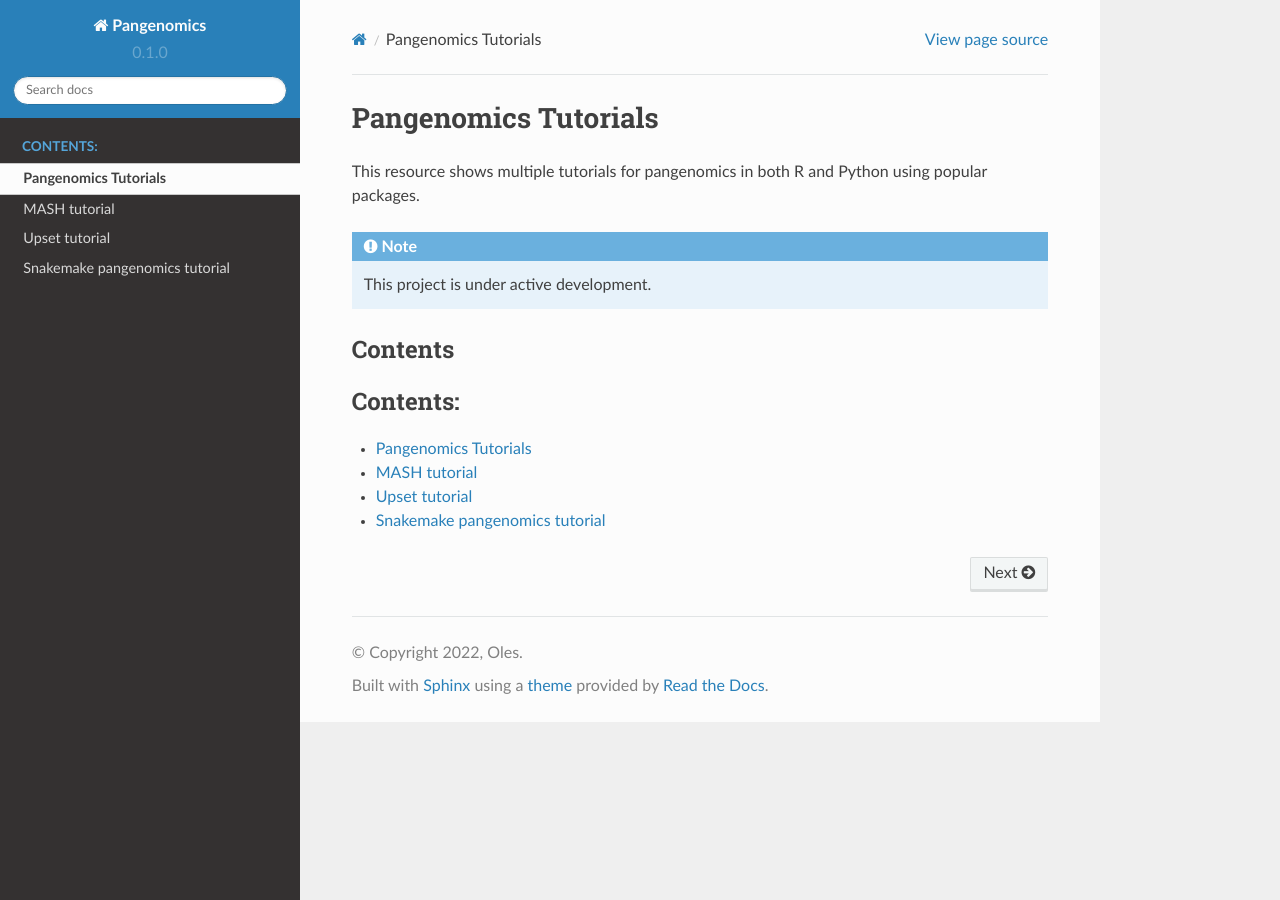
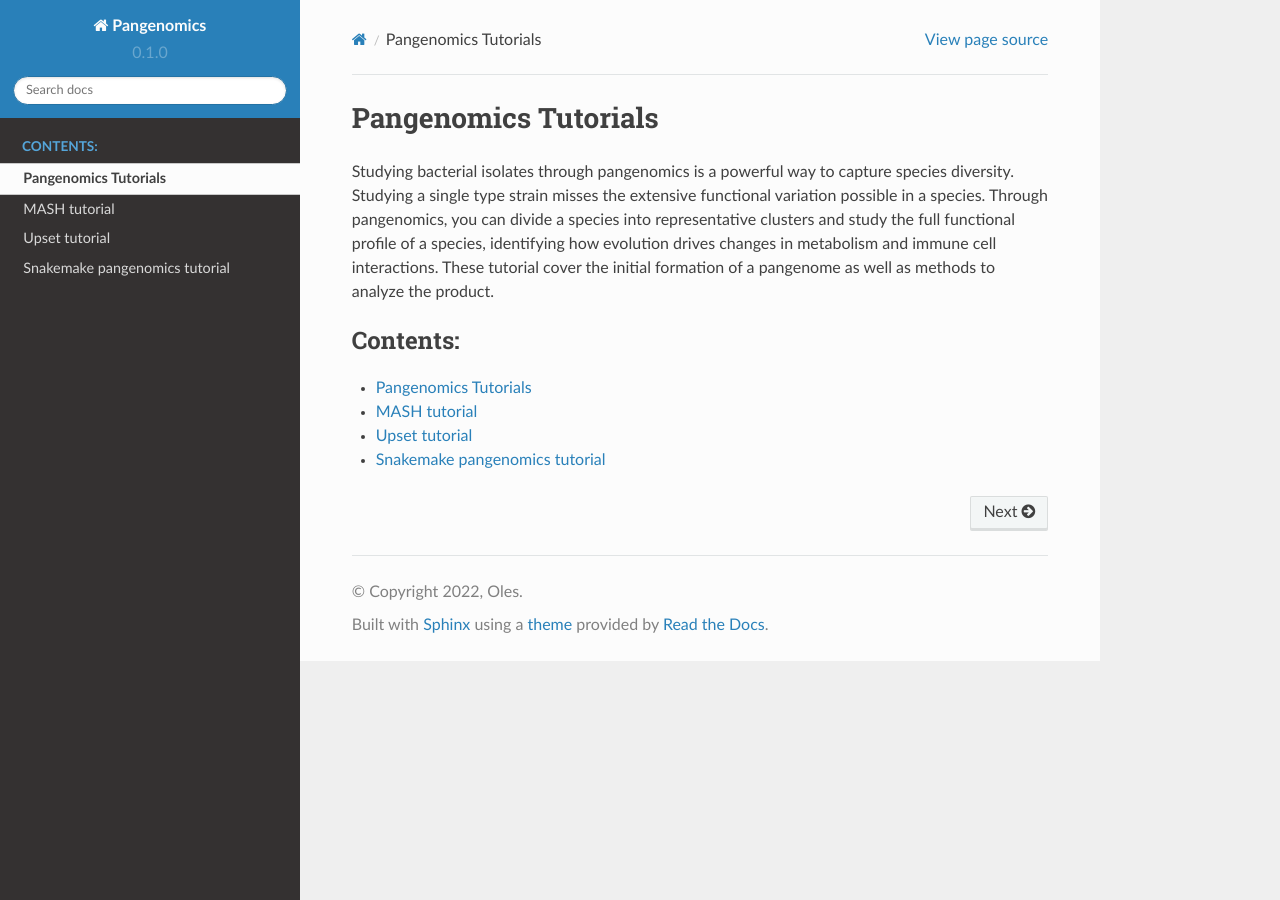
Before and after one commit to rolesucsd/Pangenomics, a Sphinx documentation site: the page built from docs/source/index.rst, in a window 1280 px wide. Built offline with Sphinx 7.4.7 and the Read the Docs theme 2.0.0, drawn with Linux system fonts in a browser that asks for light colours.

Commit message:
Update index.rst

```diff
--- a/docs/source/index.rst
+++ b/docs/source/index.rst
@@ -1,14 +1,8 @@
 Pangenomics Tutorials
 ===================================
 
-This resource shows multiple tutorials for pangenomics in both R and Python using popular packages.
+Studying bacterial isolates through pangenomics is a powerful way to capture species diversity. Studying a single type strain misses the extensive functional variation possible in a species. Through pangenomics, you can divide a species into representative clusters and study the full functional profile of a species, identifying how evolution drives changes in metabolism and immune cell interactions. These tutorial cover the initial formation of a pangenome as well as methods to analyze the product.
 
-.. note::
-
-   This project is under active development.
-
-Contents
---------
 
 .. toctree::
    :maxdepth: 2
```
